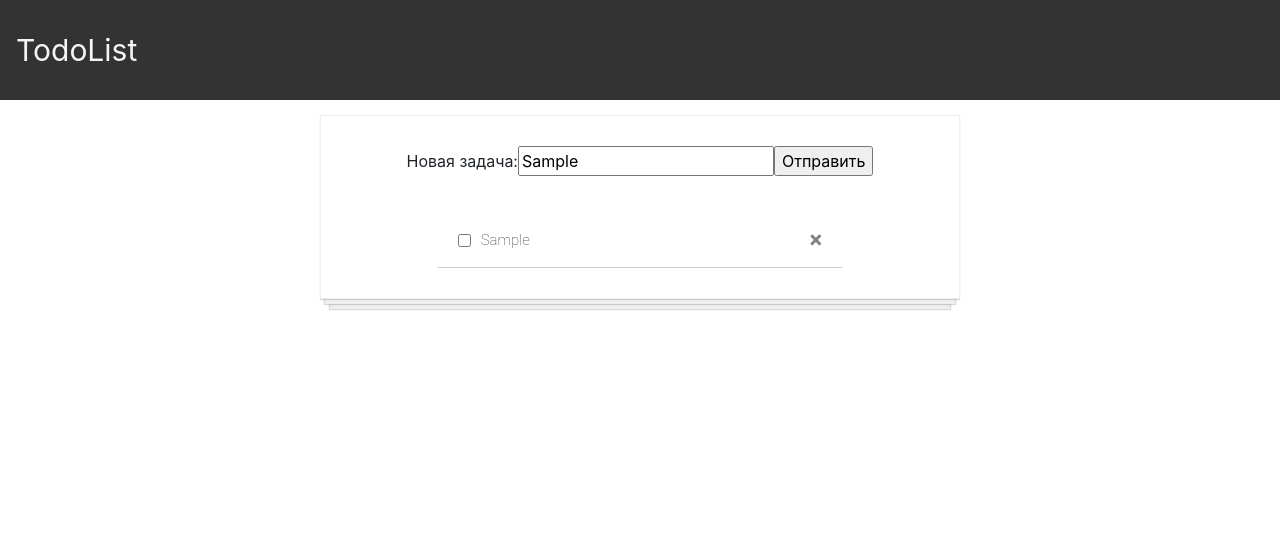
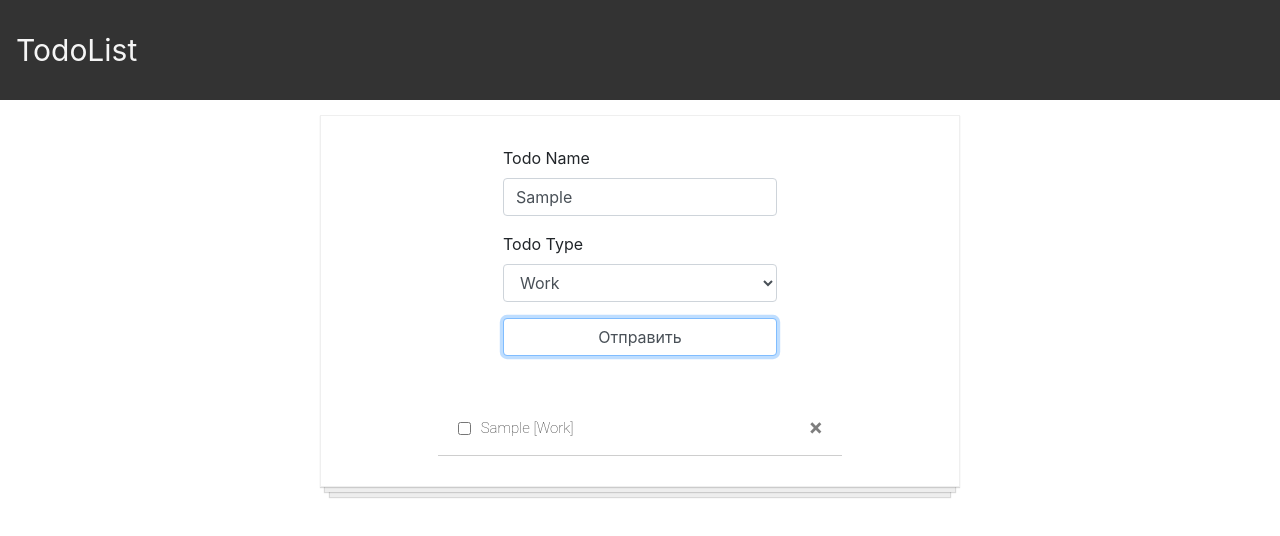
Before and after one commit to fwelpe/todolist, a React (Create React App) app: page / in a window 1280 px wide. Both pictures are taken after typing "Sample" into the empty fields and a click on the input "Отправить". Shown: the top 536 px of the page. Built offline with nearby package versions, Linux system fonts and the light colour scheme.

Commit message:
todo types added

```diff
--- a/src/App.js
+++ b/src/App.js
@@ -1,4 +1,5 @@
 import React, { useState } from 'react';
+import { Label, Input, FormGroup, Form } from 'reactstrap'
 
 import './css/bootstrap.css';
 import Header from './Header.js';
@@ -7,7 +8,11 @@ import TodoItem from './TodoItem'
 
 const App = () => {
 	const [todo, todoSet] = useState('')
-	const handleChange = (event) => todoSet(event.target.value)
+	const handleChangeTodo = (event) => todoSet(event.target.value)
+	const [type, typeSet] = useState(0)
+	const handleChangeType = (event) => typeSet(event.target.value)
+	const todoTypesArr = ['Work', 'Hardwork', 'Learning', 'Chill']
+	const todoTypes = todoTypesArr.map((v, index) => (<option value={Number(index)}> {v} </option>))
 
 	const changeDone = (id) => {
 		const newTodosObj = JSON.parse(localStorage.getItem('todolist'))
@@ -15,6 +20,7 @@ const App = () => {
 		localStorage.setItem('todolist', JSON.stringify(newTodosObj))
 		setTodoItems(getTodoArr())
 	}
+
 	const delTodo = (id) => {
 		let newTodosObj = JSON.parse(localStorage.getItem('todolist'))
 		delete newTodosObj[id]
@@ -25,10 +31,10 @@ const App = () => {
 	const getTodoArr = () => {
 		const todoObj = JSON.parse(localStorage.getItem('todolist')) || {}
 		const createJSX = (v) => {
-			return <TodoItem key={v} id={v} item={todoObj[v]} changeDone={changeDone} delTodo={delTodo} />
+			return <TodoItem key={v} id={v} item={todoObj[v]} changeDone={changeDone} delTodo={delTodo} types={todoTypesArr} />
 		}
 		const todoItemsArr = Object.keys(todoObj).map(createJSX)
-		return todoItemsArr;
+		return todoItemsArr
 	}
 
 	const [todoItems, setTodoItems] = useState(getTodoArr());
@@ -46,7 +52,7 @@ const App = () => {
 			return ids.reduce(getIndex, 0)
 		}
 		const newIndex = getNewIndex()
-		setTodoItems([...todoItems, <TodoItem key={newIndex} id={newIndex} item={todoObj} changeDone={changeDone} delTodo={delTodo} />])
+		setTodoItems([...todoItems, <TodoItem key={newIndex} id={newIndex} item={todoObj} changeDone={changeDone} delTodo={delTodo} types={todoTypesArr} />])
 		newTodosObj[newIndex] = todoObj
 		localStorage.setItem('todolist', JSON.stringify(newTodosObj))
 	}
@@ -55,13 +61,21 @@ const App = () => {
 		<div>
 			<Header />
 			<div className="todo-list">
-				<form onSubmit={(event) => { event.preventDefault(); newTodo({ todo: todo, completed: false }) }}>
-					<label>
-						Новая задача:
-            <input type="text" onChange={handleChange} />
-					</label>
-					<input type="submit" value="Отправить" />
-				</form>
+				<Form onSubmit={(event) => { event.preventDefault(); newTodo({ todo: todo, completed: false, type: type }) }}>
+					<FormGroup>
+						<Label>Todo Name</Label>
+						<Input type="text" onChange={handleChangeTodo} />
+					</FormGroup>
+					<FormGroup>
+						<Label for="exampleSelect">Todo Type</Label>
+						<Input type="select" name="select" id="exampleSelect" onChange={handleChangeType}>
+							{todoTypes}
+						</Input>
+					</FormGroup>
+					<FormGroup>
+						<Input type="submit" value="Отправить" />
+					</FormGroup>
+				</Form>
 				{todoItems}
 			</div>
 		</div>
--- a/src/TodoItem.js
+++ b/src/TodoItem.js
@@ -11,7 +11,7 @@ const TodoItem = (props) => {
 	return (
 		<div className="todo-item">
 			<input type="checkbox" checked={props.item.completed} onChange={() => props.changeDone(props.id)} />
-			<p style={props.item.completed ? completedStyle : null}>{props.item.todo}</p>
+			<p style={props.item.completed ? completedStyle : null}>{props.item.todo} [{props.types[props.item.type]}]</p>
 			<Button onClick={() => props.delTodo(props.id)} className="delBtn" close />
 		</div>
 	)
```
